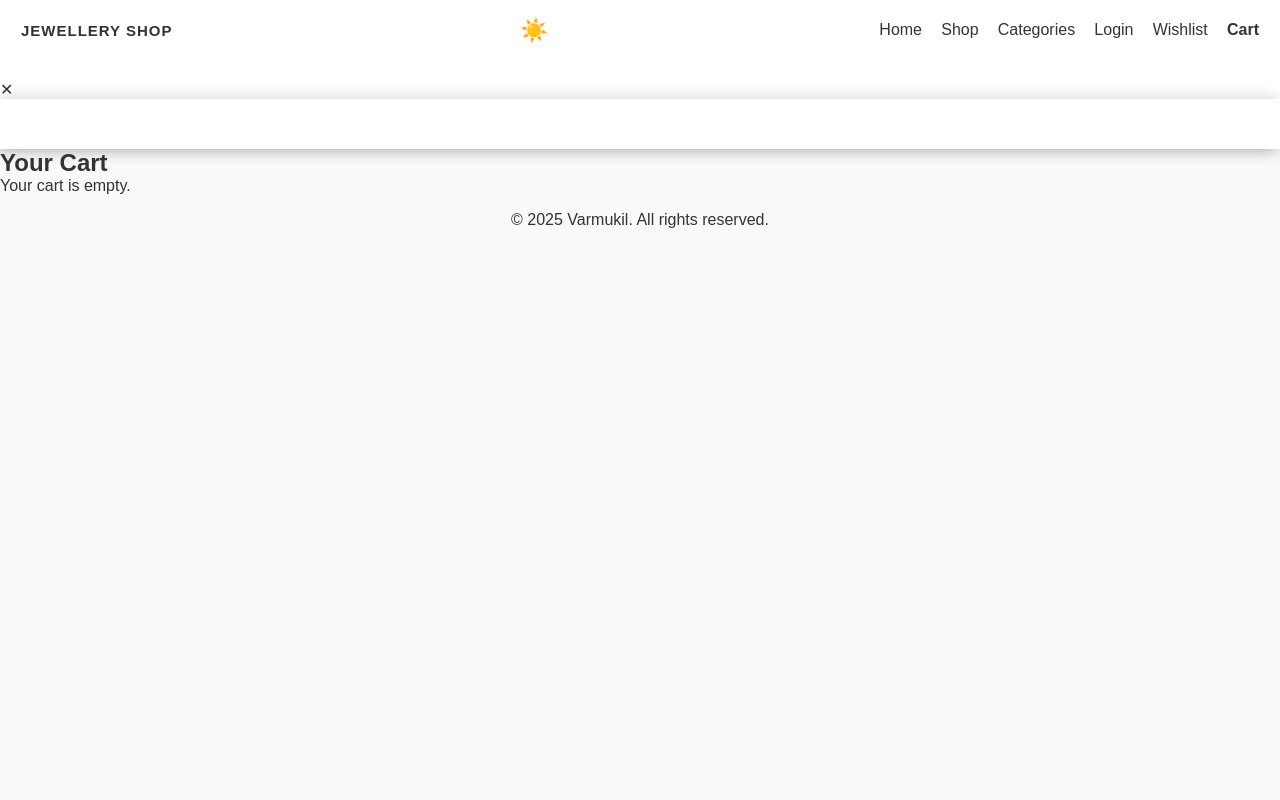
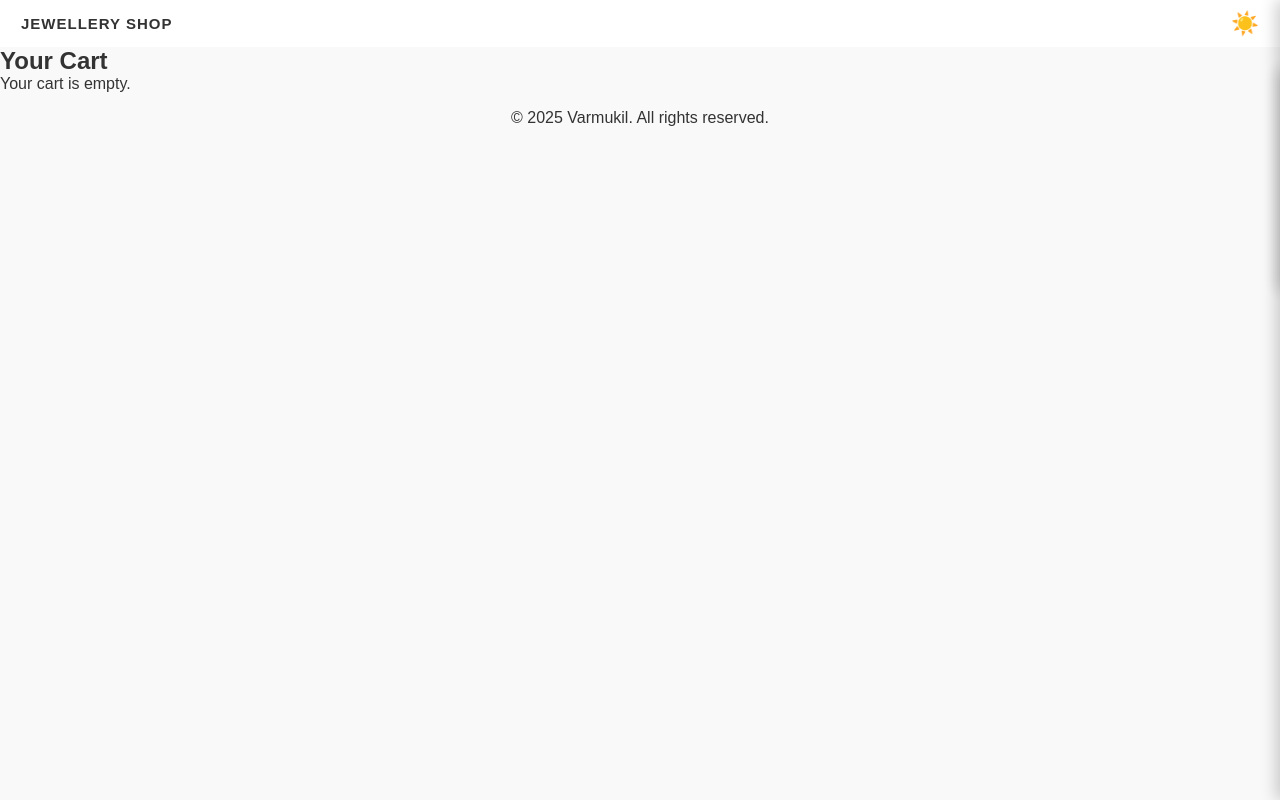
Before and after one commit to SwehaVijayakumar/Jewellery-shop, a React (Vite) app: page /cart in a window 1280 px wide. Built offline with nearby package versions, Linux system fonts and the light colour scheme.

Commit message:
Updated project

```diff
--- a/src/components/Navbar.css
+++ b/src/components/Navbar.css
@@ -1,201 +1,103 @@
-/* Navbar Styles */
+/* Navbar base */
 .navbar {
   display: flex;
   justify-content: space-between;
   align-items: center;
   padding: 0.8rem 2rem;
-  background-color: #fff;
+  background: #fff;
   position: sticky;
   top: 0;
-  z-index: 100;
+  width: 100%;
+  z-index: 1000; /* make sure navbar is above all */
   transition: background 0.3s;
 }
 
 body.dark-mode .navbar {
-  background-color: #222;
+  background: #222;
 }
 
 /* Logo */
 .logo {
-  font-size: 15px;
+  font-size: 1.2rem;
   font-weight: bold;
 }
 
-/* Nav Links */
-.nav-links {
+/* Desktop links */
+.nav-links.desktop {
   display: flex;
   list-style: none;
   gap: 1rem;
 }
-
-.nav-links li a {
+.nav-links.desktop li a {
   text-decoration: none;
   color: inherit;
   font-weight: 500;
 }
 
-.nav-links li a.active {
-  font-weight: bold;
+/* Right controls */
+.nav-controls {
+  display: flex;
+  align-items: center;
+  gap: 0.5rem;
 }
-
-/* Hamburger Icon */
+.theme-toggle {
+  background: transparent;
+  border: none;
+  font-size: 1.2rem;
+  cursor: pointer;
+}
 .menu-icon {
   display: none;
   font-size: 1.5rem;
   cursor: pointer;
 }
 
-/* Theme Toggle Button */
-.theme-toggle {
-  background: transparent;
-  border: none;
-  font-size: 1.2rem;
-  cursor: pointer;
-  margin-left: 1rem;
-}
-
-/* Mobile Styles */
-@media (max-width: 768px) {
-  .menu-icon {
-    display: block;
-  }
-  .nav-links {
-    display: none;
-    flex-direction: column;
-    position: absolute;
-    top: 60px;
-    left: 0;
-    width: 100%;
-    background-color: #fff;
-    padding: 1rem 0;
-    gap: 0;
-  }
-  body.dark-mode .nav-links {
-    background-color: #222;
-  }
-  .nav-links.mobile-open {
-    display: flex;
-  }
-  .nav-links li {
-    padding: 0.5rem 0;
-    text-align: center;
-  }
-}
-
-/* Small Mobile Adjustments */
-@media (max-width: 480px) {
-  .logo {
-    font-size: 1rem;
-  }
-  .theme-toggle {
-    font-size: 1rem;
-  }
-}
-.navbar {
-  display: flex;
-  justify-content: space-between;
-  align-items: center;
-  padding: 0 1.5rem;
-  height: 60px;
-  background-color: #fff;
-  position: relative;
-  z-index: 100;
-}
-
-.navbar .logo {
-  font-size: 1.2rem;
-  font-weight: 700;
-}
-
-/* Desktop nav links */
-.navbar .nav-links {
-  display: flex;
-  gap: 1.2rem;
-  align-items: center;
-}
-
-/* Right-side controls */
-.nav-controls {
-  display: flex;
-  align-items: center;
-  gap: 0.5rem;
-}
-
-/* Theme toggle */
-.theme-toggle {
-  background: none;
-  border: none;
-  font-size: 1.4rem;
-  cursor: pointer;
-}
-
-/* Hamburger icon (always ☰ on mobile now) */
-.menu-icon {
-  display: none;
-  font-size: 1.8rem;
-  cursor: pointer;
-  user-select: none;
-}
-
-/* ================= MOBILE ================= */
-@media (max-width: 768px) {
-  .navbar .nav-links {
-    display: none; /* hide desktop links */
-  }
-
-  .menu-icon {
-    display: block;
-  }
-
 /* Overlay */
 .overlay {
   position: fixed;
-    top: 0;
-    left: 0;
-    width: 100%;
-    height: 100%;
-    background: rgba(0,0,0,0.4);
+  top: 0; left: 0;
+  width: 100%; height: 100%;
+  backdrop-filter: blur(4px);
+  background: rgba(0,0,0,0.3);
   opacity: 0;
   visibility: hidden;
   transition: opacity 0.3s ease;
-    z-index: 150;
+  z-index: 900;
 }
-
 .overlay.active {
   opacity: 1;
   visibility: visible;
 }
 
-  /* Right-side drawer */
+/* Mobile Drawer */
 .nav-drawer {
   position: fixed;
-    top: 0;
-    right: -260px;
-    width: 260px;
-    height: 100%;
-    background-color: #fff;
+  top: 0; right: -280px;
+  width: 280px; height: 100%;
+  background: rgba(255,255,255,0.95);
+  backdrop-filter: blur(8px);
   box-shadow: -4px 0 15px rgba(0,0,0,0.2);
   transition: right 0.3s ease;
-    z-index: 200;
+  z-index: 1001; /* above overlay */
   padding-top: 20px;
 }
-
 body.dark-mode .nav-drawer {
-    background-color: #222;
+  background: rgba(34,34,34,0.95);
 }
-
 .nav-drawer.open {
   right: 0;
 }
 
-  /* Drawer close button at top inside drawer */
+/* Drawer close icon */
 .drawer-close {
   font-size: 1.8rem;
   text-align: right;
   padding: 0.5rem 1rem;
   cursor: pointer;
+  color: inherit;
 }
 
+/* Drawer links */
 .nav-drawer .nav-links {
   display: flex;
   flex-direction: column;
@@ -203,24 +105,15 @@ body.dark-mode .navbar {
   padding: 1rem;
 }
 
-  .nav-drawer .nav-links li {
-    padding: 0.5rem 0;
-    text-align: left;
-  }
-}
-/* Drawer open animation for items */
+/* Slide-in animation */
 .nav-drawer .nav-links li {
   opacity: 0;
   transform: translateX(50px);
   animation-fill-mode: forwards;
 }
-
-/* When drawer opens, animate each item with stagger */
 .nav-drawer.open .nav-links li {
   animation: slideIn 0.4s ease forwards;
 }
-
-/* Stagger delay for each item */
 .nav-drawer.open .nav-links li:nth-child(1) { animation-delay: 0.05s; }
 .nav-drawer.open .nav-links li:nth-child(2) { animation-delay: 0.1s; }
 .nav-drawer.open .nav-links li:nth-child(3) { animation-delay: 0.15s; }
@@ -228,45 +121,18 @@ body.dark-mode .navbar {
 .nav-drawer.open .nav-links li:nth-child(5) { animation-delay: 0.25s; }
 .nav-drawer.open .nav-links li:nth-child(6) { animation-delay: 0.3s; }
 
-/* Slide-in keyframes */
 @keyframes slideIn {
-  from {
-    opacity: 0;
-    transform: translateX(50px);
-  }
-  to {
-    opacity: 1;
-    transform: translateX(0);
-  }
-}
-/* Drawer open animation for items */
-.nav-drawer .nav-links li {
-  opacity: 0;
-  transform: translateX(50px);
-  animation-fill-mode: forwards;
+  from { opacity: 0; transform: translateX(50px); }
+  to { opacity: 1; transform: translateX(0); }
 }
 
-/* When drawer opens, animate each item with stagger */
-.nav-drawer.open .nav-links li {
-  animation: slideIn 0.4s ease forwards;
+/* Responsive */
+@media (min-width: 740px) {
+  .menu-icon { display: block; }
+  .nav-links.desktop { display: none; }
 }
 
-/* Stagger delay for each item */
-.nav-drawer.open .nav-links li:nth-child(1) { animation-delay: 0.05s; }
-.nav-drawer.open .nav-links li:nth-child(2) { animation-delay: 0.1s; }
-.nav-drawer.open .nav-links li:nth-child(3) { animation-delay: 0.15s; }
-.nav-drawer.open .nav-links li:nth-child(4) { animation-delay: 0.2s; }
-.nav-drawer.open .nav-links li:nth-child(5) { animation-delay: 0.25s; }
-.nav-drawer.open .nav-links li:nth-child(6) { animation-delay: 0.3s; }
-
-/* Slide-in keyframes */
-@keyframes slideIn {
-  from {
-    opacity: 0;
-    transform: translateX(50px);
+@media (min-width: 480px) {
+  .logo { font-size: 1rem; }
+  .theme-toggle { font-size: 1rem; }
 }
-  to {
-    opacity: 1;
-    transform: translateX(0);
-  }
-}
--- a/src/components/Navbar.jsx
+++ b/src/components/Navbar.jsx
@@ -23,13 +23,22 @@ const Navbar = () => {
   const toggleMenu = () => setMenuOpen(!menuOpen);
   const closeMenu = () => setMenuOpen(false);
 
+  const links = [
+    { name: "Home", path: "/" },
+    { name: "Shop", path: "/shop" },
+    { name: "Categories", path: "/categories" },
+    { name: "Login", path: "/login" },
+    { name: "Wishlist", path: "/wishlist" },
+    { name: "Cart", path: "/cart" },
+  ];
+
   return (
     <>
       {/* Navbar */}
-      <nav className={`navbar ${darkMode ? "dark" : ""}`}>
+      <nav className="navbar">
         <h1 className="logo">JEWELLERY SHOP</h1>
 
-        {/* Right-side controls: Hamburger + Theme toggle */}
+        {/* Right controls */}
         <div className="nav-controls">
           <button className="theme-toggle" onClick={toggleTheme}>
             {darkMode ? "🌙" : "☀️"}
@@ -39,14 +48,13 @@ const Navbar = () => {
           </div>
         </div>
 
-        {/* Desktop nav links */}
-        <ul className="nav-links">
-          <li><NavLink to="/" onClick={closeMenu}>Home</NavLink></li>
-          <li><NavLink to="/shop" onClick={closeMenu}>Shop</NavLink></li>
-          <li><NavLink to="/categories" onClick={closeMenu}>Categories</NavLink></li>
-          <li><NavLink to="/login" onClick={closeMenu}>Login</NavLink></li>
-          <li><NavLink to="/wishlist" onClick={closeMenu}>Wishlist</NavLink></li>
-          <li><NavLink to="/cart" onClick={closeMenu}>Cart</NavLink></li>
+        {/* Desktop links */}
+        <ul className="nav-links desktop">
+          {links.map((link, i) => (
+            <li key={i}>
+              <NavLink to={link.path}>{link.name}</NavLink>
+            </li>
+          ))}
         </ul>
       </nav>
 
@@ -56,18 +64,19 @@ const Navbar = () => {
         onClick={closeMenu}
       ></div>
 
-      {/* Right-side drawer for mobile */}
+      {/* Mobile Drawer */}
       <div className={`nav-drawer ${menuOpen ? "open" : ""}`}>
-        {/* Close icon inside drawer */}
-        <div className="drawer-close" onClick={closeMenu}>✕</div>
-
+        <div className="drawer-close" onClick={closeMenu}>
+          ✕
+        </div>
         <ul className="nav-links">
-          <li><NavLink to="/" onClick={closeMenu}>Home</NavLink></li>
-          <li><NavLink to="/shop" onClick={closeMenu}>Shop</NavLink></li>
-          <li><NavLink to="/categories" onClick={closeMenu}>Categories</NavLink></li>
-          <li><NavLink to="/login" onClick={closeMenu}>Login</NavLink></li>
-          <li><NavLink to="/wishlist" onClick={closeMenu}>Wishlist</NavLink></li>
-          <li><NavLink to="/cart" onClick={closeMenu}>Cart</NavLink></li>
+          {links.map((link, i) => (
+            <li key={i}>
+              <NavLink to={link.path} onClick={closeMenu}>
+                {link.name}
+              </NavLink>
+            </li>
+          ))}
         </ul>
       </div>
     </>
```
Lines whose indentation alone changed are shown as unchanged.
